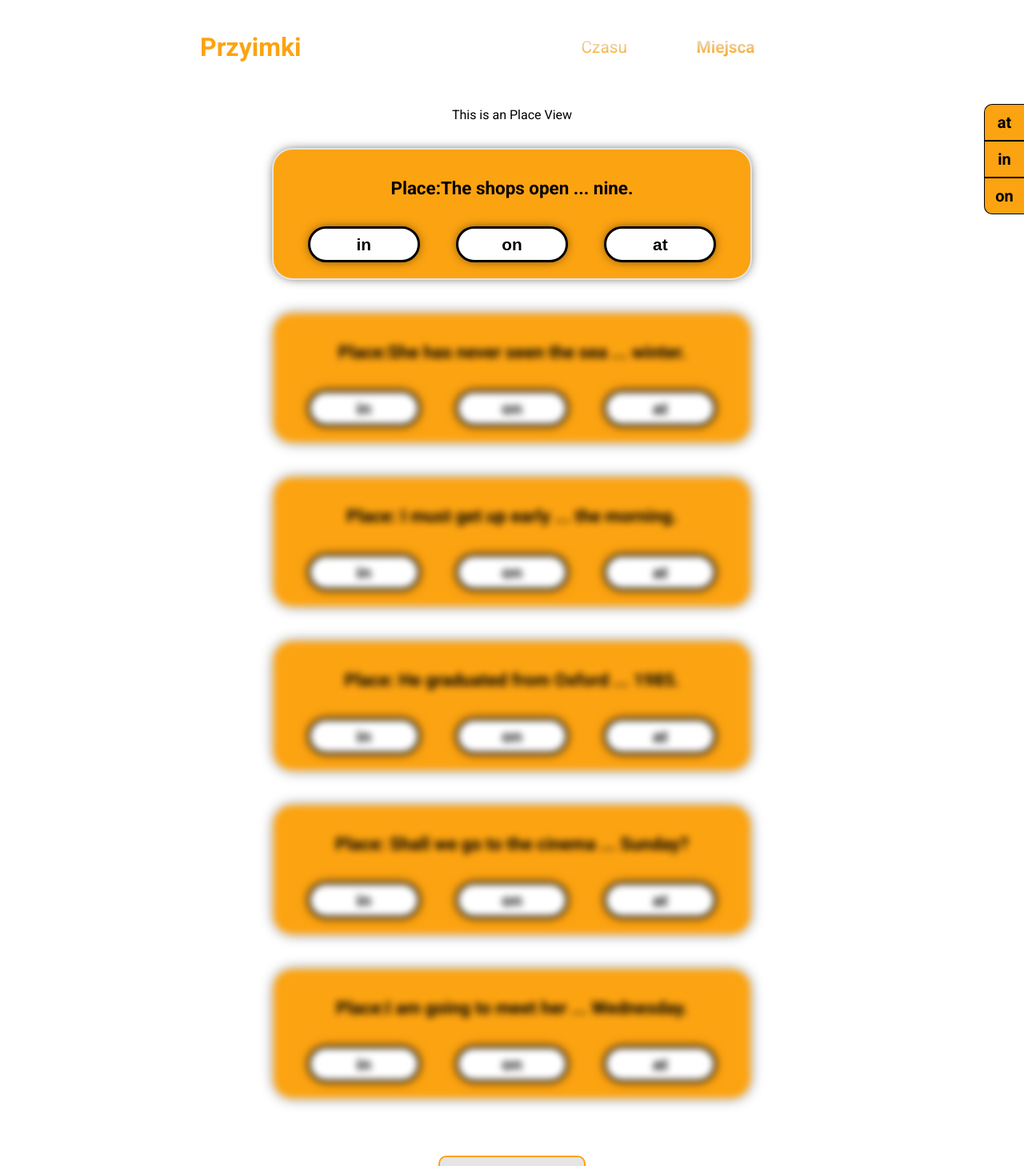
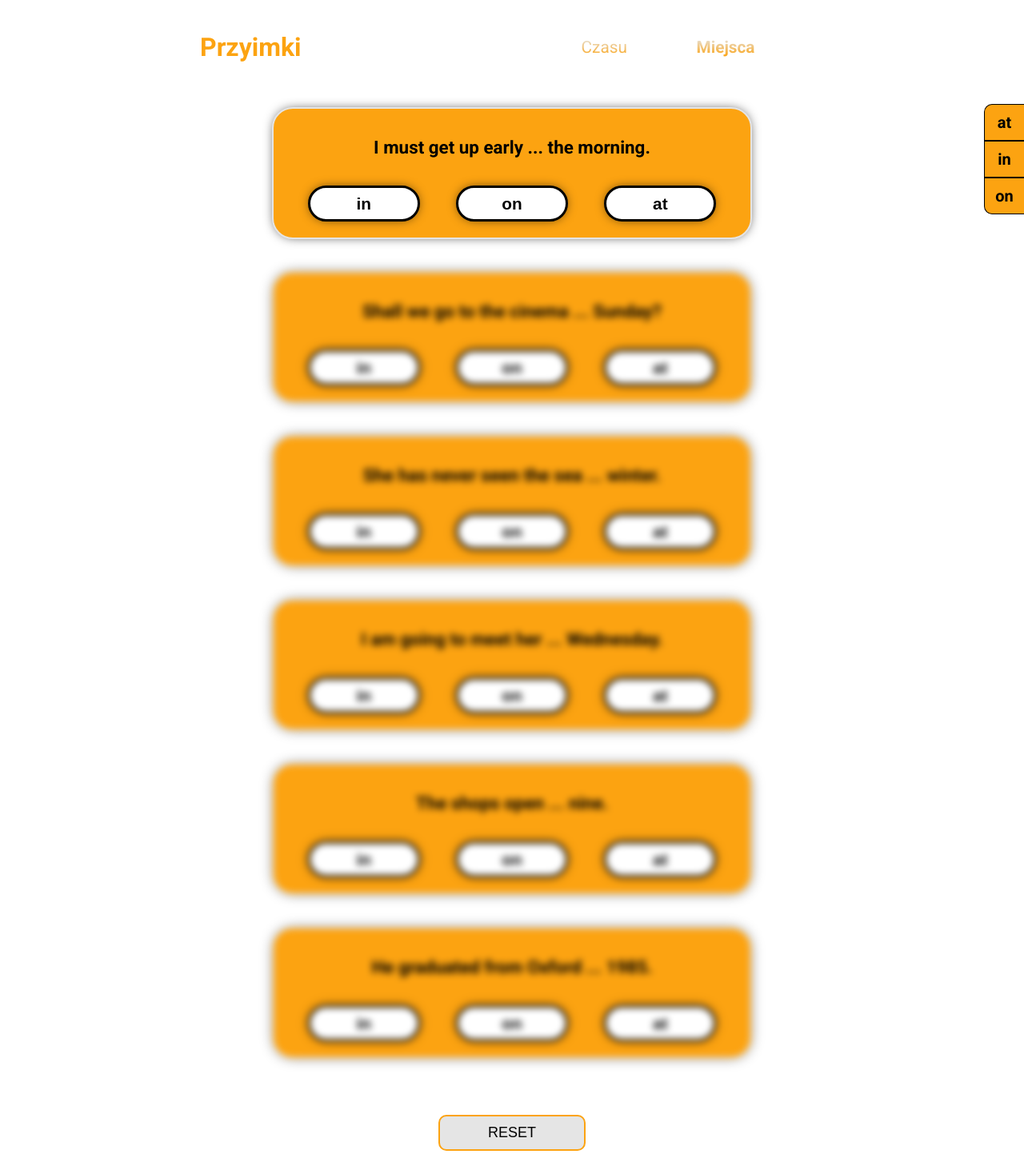
Before and after one commit to GrzegorzStacel/react_english_gramar_exercises, a React (Create React App) app: page /miejsca in a window 1280 px wide. Shown: the top 1458 px of the page at 80% size. Built offline with nearby package versions, Linux system fonts and the light colour scheme; the HTML template or start-up script is replaced by a standard one.

Commit message:
Czyszczenie tymczasowych informacji

```diff
--- a/src/data/Data.js
+++ b/src/data/Data.js
@@ -1,44 +1,41 @@
-export const initialStateItemsTime = [
-    {
-      question: 'Time: Shall we go to the cinema ... Sunday?',
+export const initialStateItemsTime = [{
+    question: 'Shall we go to the cinema ... Sunday?',
     answer: 'on',
   }, {
-      question: 'Time: He graduated from Oxford ... 1985.',
+    question: 'He graduated from Oxford ... 1985.',
     answer: 'in',
   }, {
-      question: 'Time: I must get up early ... the morning.',
+    question: 'I must get up early ... the morning.',
     answer: 'in',
   }, {
-      question: 'Time:The shops open ... nine.',
+    question: 'The shops open ... nine.',
     answer: 'at',
   },
-  //TODO wyłączyć komentarze {
-    //   question: 'Time:She has never seen the sea ... winter.',
-    //   answer: 'in',
-    // }, {
-    //   question: 'Time:I am going to meet her ... Wednesday.',
-    //   answer: 'on',
-    // },
-]
-
-export const initialStateItemsPlace = [
   {
-      question: 'Place: Shall we go to the cinema ... Sunday?',
-      answer: 'on',
-    }, {
-      question: 'Place: He graduated from Oxford ... 1985.',
+    question: 'She has never seen the sea ... winter.',
     answer: 'in',
   }, {
-      question: 'Place: I must get up early ... the morning.',
-      answer: 'in',
-    }, {
-      question: 'Place:The shops open ... nine.',
-      answer: 'at',
-    }, {
-      question: 'Place:She has never seen the sea ... winter.',
-      answer: 'in',
-    }, {
-      question: 'Place:I am going to meet her ... Wednesday.',
+    question: 'I am going to meet her ... Wednesday.',
     answer: 'on',
   },
 ]
+
+export const initialStateItemsPlace = [{
+  question: 'Shall we go to the cinema ... Sunday?',
+  answer: 'on',
+}, {
+  question: 'He graduated from Oxford ... 1985.',
+  answer: 'in',
+}, {
+  question: 'I must get up early ... the morning.',
+  answer: 'in',
+}, {
+  question: 'The shops open ... nine.',
+  answer: 'at',
+}, {
+  question: 'She has never seen the sea ... winter.',
+  answer: 'in',
+}, {
+  question: 'I am going to meet her ... Wednesday.',
+  answer: 'on',
+}, ]
--- a/src/views/Prepositions/PlaceView/PlaceView.js
+++ b/src/views/Prepositions/PlaceView/PlaceView.js
@@ -8,7 +8,6 @@ const PlaceaView = () => {
         <AppContext.Consumer>
             {(context) => (
                 <>
-                    <p>This is an Place View</p>
                     <ListWrapper
                         items={context.itemsPlace}
                         setStateAndUpdate={context.setStateAndUpdate}
--- a/src/views/Prepositions/TimeView/TimeView.js
+++ b/src/views/Prepositions/TimeView/TimeView.js
@@ -8,7 +8,6 @@ const TimeView = () => {
         <AppContext.Consumer>
             {(context) => (
                 <>
-                    <p>This is an Time View</p>
                     <ListWrapper
                         items={context.itemsTime}
                         setStateAndUpdate={context.setStateAndUpdate}
```
Lines whose indentation alone changed are shown as unchanged.
